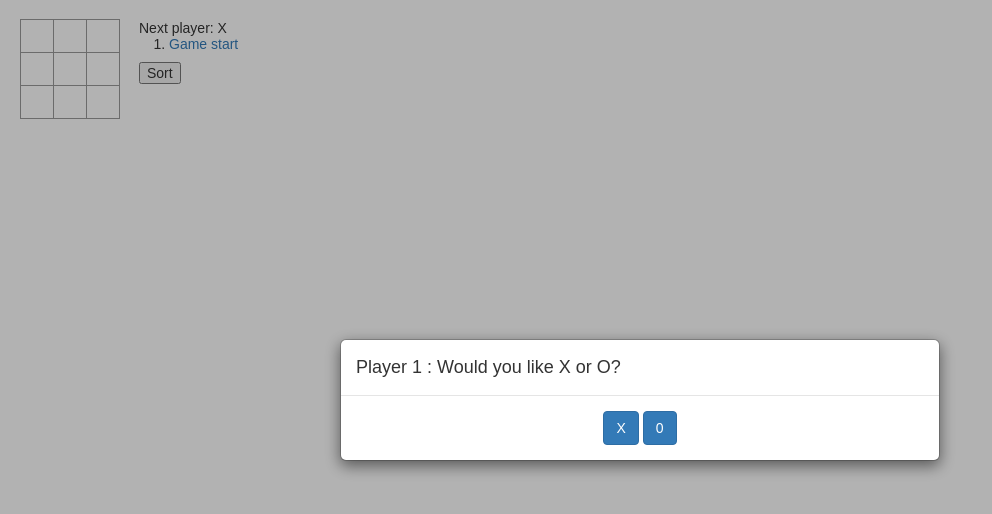
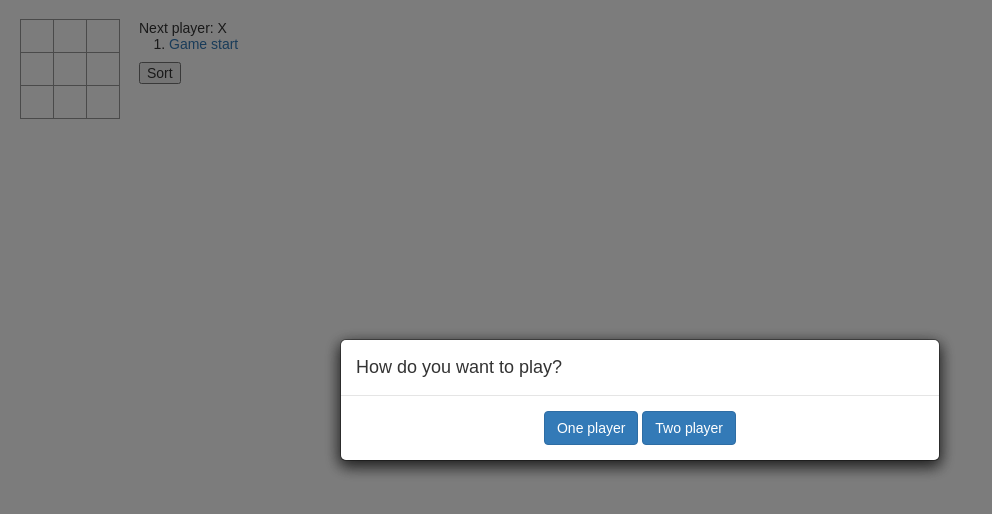
Before and after one commit to AlexWebArchitect/tic-tac-toe, a React (Create React App) app: page / in a window 1280 px wide. Shown: the top 514 px of the page, without its empty margins (0-992 px from the left). Built offline with nearby package versions, Linux system fonts and the light colour scheme.

Commit message:
add new modal window

```diff
--- a/src/index.tsx
+++ b/src/index.tsx
@@ -3,6 +3,38 @@ import * as ReactDOM from 'react-dom';
 import './index.css';
 
 // ========================================
+
+interface OneOrTwoProps {
+    visible: boolean;
+    onClick(p: boolean): void;
+}
+interface OneOrTwoState { }
+
+class OneOrTwoModal extends React.Component<OneOrTwoProps, OneOrTwoState> {
+    render() {
+        if (!this.props.visible) { return null; }
+        return (
+            <div className="overlay">
+                <div className={'modal-dialog'} role="document" onClick={e => e.stopPropagation()}>
+                    <div className="modal-content">
+                        <div className="modal-header">
+                            <h4 className="modal-title">How do you want to play?</h4>
+                        </div>
+                        <div id="Xor0" className="modal-body">
+                            <button type="button" className="btn btn-primary" onClick={() => this.props.onClick(true)}>
+                                One player
+                            </button>
+                            <span>&nbsp;</span>
+                            <button type="button" className="btn btn-primary" onClick={() => this.props.onClick(false)}>
+                                Two player
+                            </button>
+                        </div>
+                    </div>
+                </div>
+            </div>
+        );
+    }
+}
 
 interface Xor0ModalProps {
     visible: boolean;
@@ -102,6 +134,8 @@ interface GameState {
     sclass: Array<string>;
     Xor0Modal: boolean;
     start: boolean;
+    OneOrTwoModal: boolean;
+    OnePlayer: boolean;
 }
 
 class Game extends React.Component<GameProps, GameState> {
@@ -118,7 +152,9 @@ class Game extends React.Component<GameProps, GameState> {
             sorted: false,
             sclass: Array(9).fill('square'),
             Xor0Modal: true,
-            start: true
+            start: true,
+            OneOrTwoModal: true,
+            OnePlayer: false
         };
     }
 
@@ -210,6 +246,14 @@ class Game extends React.Component<GameProps, GameState> {
         }
     }
 
+    OneOrTwo(p: boolean) {
+        if (p) {
+            this.setState({ OnePlayer: true, OneOrTwoModal: false });
+        } else {
+            this.setState({ OnePlayer: false, OneOrTwoModal: false });
+        }
+    }
+
     render() {
         const history = this.state.history;
         const current = history[this.state.stepNumber];
@@ -241,6 +285,7 @@ class Game extends React.Component<GameProps, GameState> {
         return (
             <div className="game">
                 <Xor0Modal visible={this.state.Xor0Modal} onClick={(x) => this.Xor0(x)} />
+                <OneOrTwoModal visible={this.state.OneOrTwoModal} onClick={(p) => this.OneOrTwo(p)} />
                 <div className="game-board">
                     <Board
                         sclass={sclass}
```
